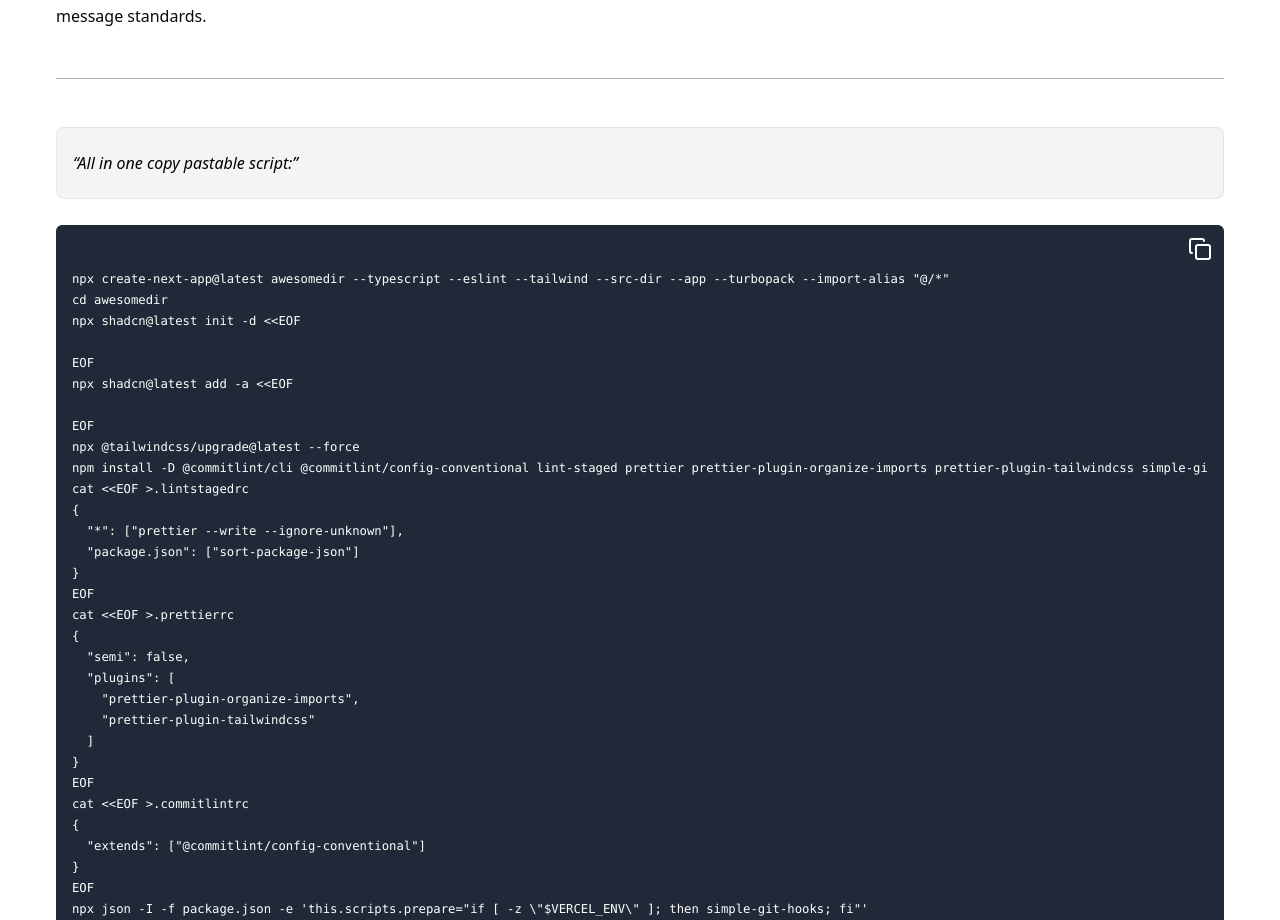
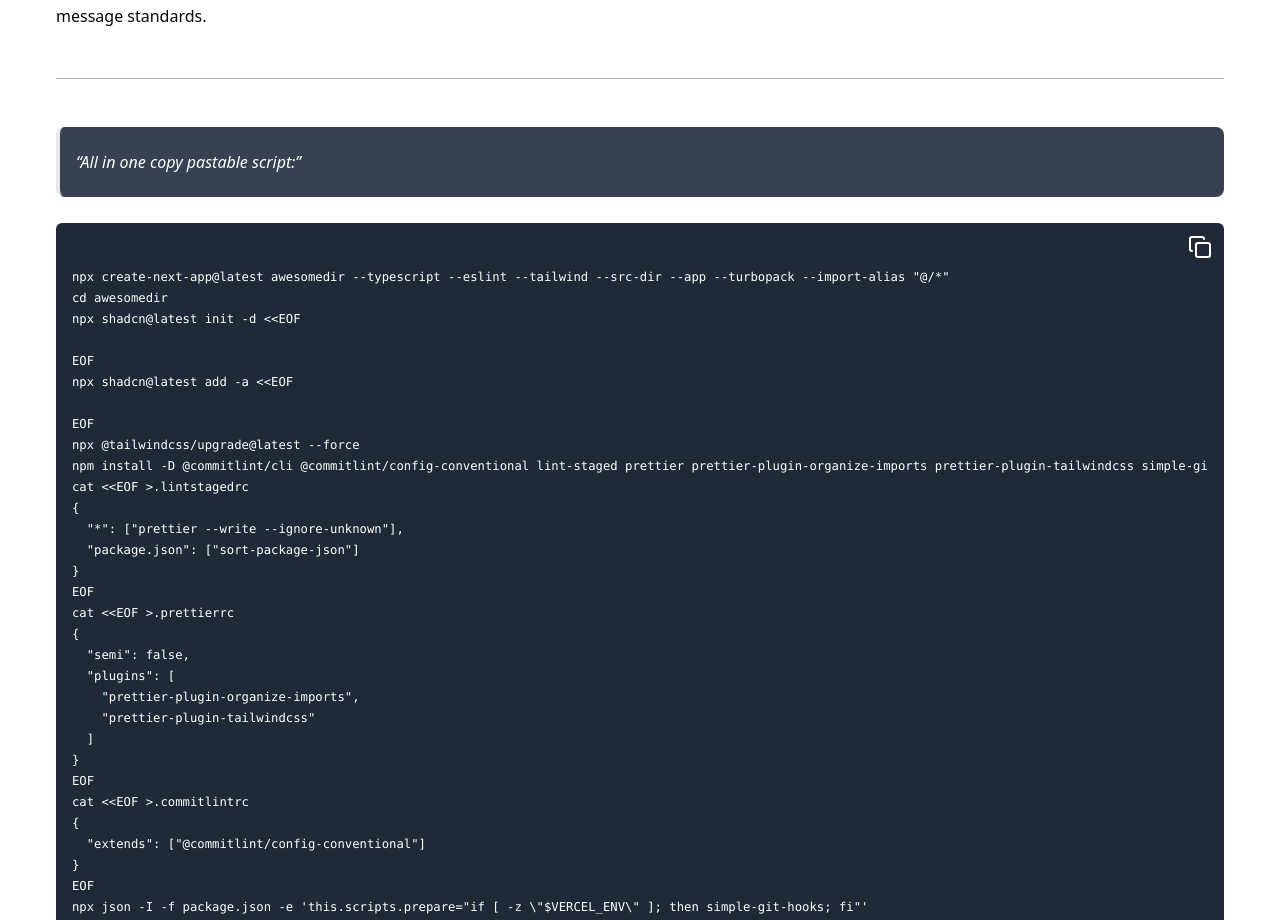
Before and after one commit to nrjdalal/v0.nrjdalal.com, a Next.js app: page /blog/nextjs-pro in a window 1280 px wide. Shown: the part 3960-4880 px from the top of the page. Built offline with nearby package versions, Linux system fonts and the light colour scheme; no server answers.

Commit message:
feat: next.js pro

```diff
--- a/src/mdx-components.tsx
+++ b/src/mdx-components.tsx
@@ -28,7 +28,7 @@ export function useMDXComponents(components: MDXComponents): MDXComponents {
       return (
         <blockquote
           {...props}
-          className="rounded-lg border-[1px] bg-gray-100 py-px pr-4 !text-black"
+          className="rounded-lg bg-gray-700 py-px pr-4 !text-white"
         >
           {children}
         </blockquote>
```
